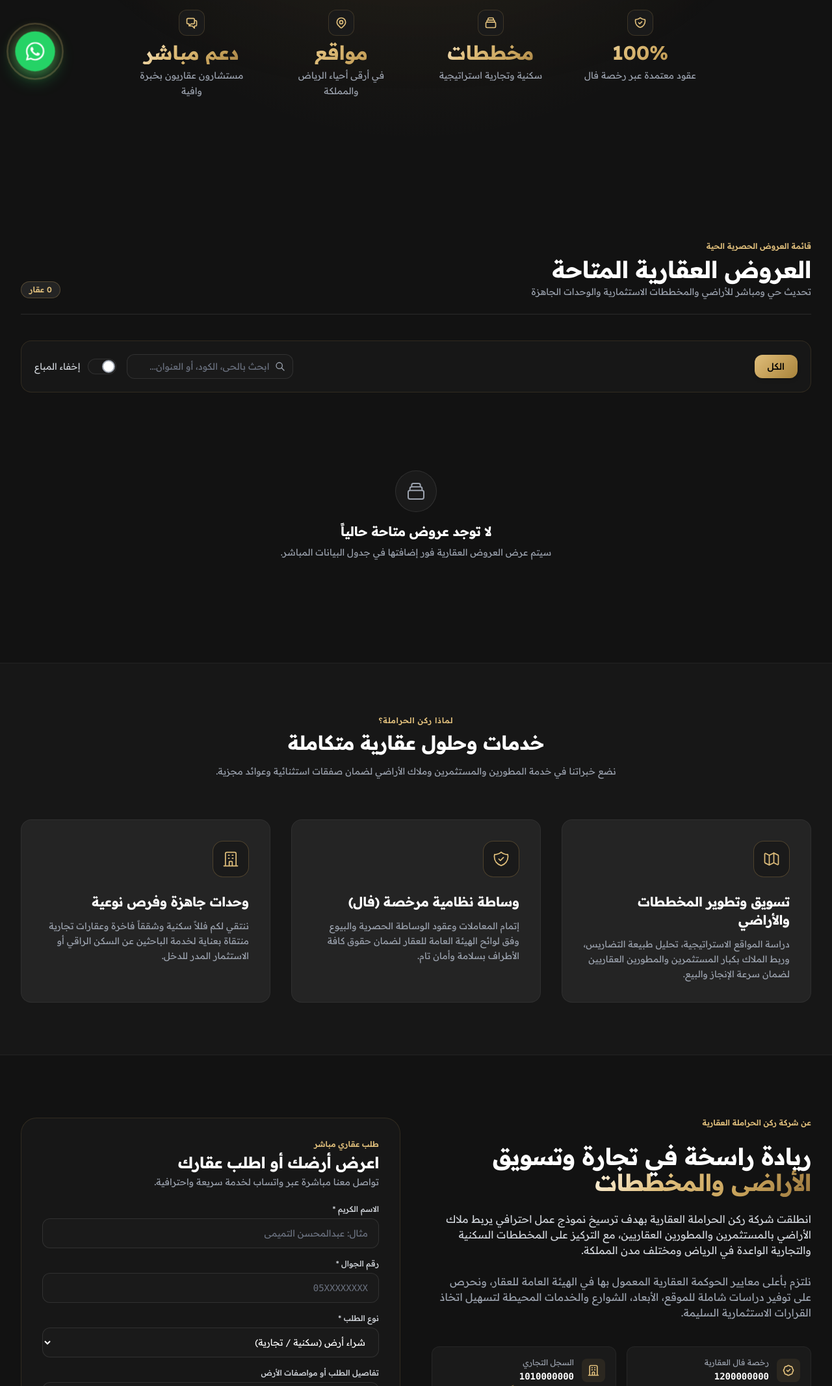
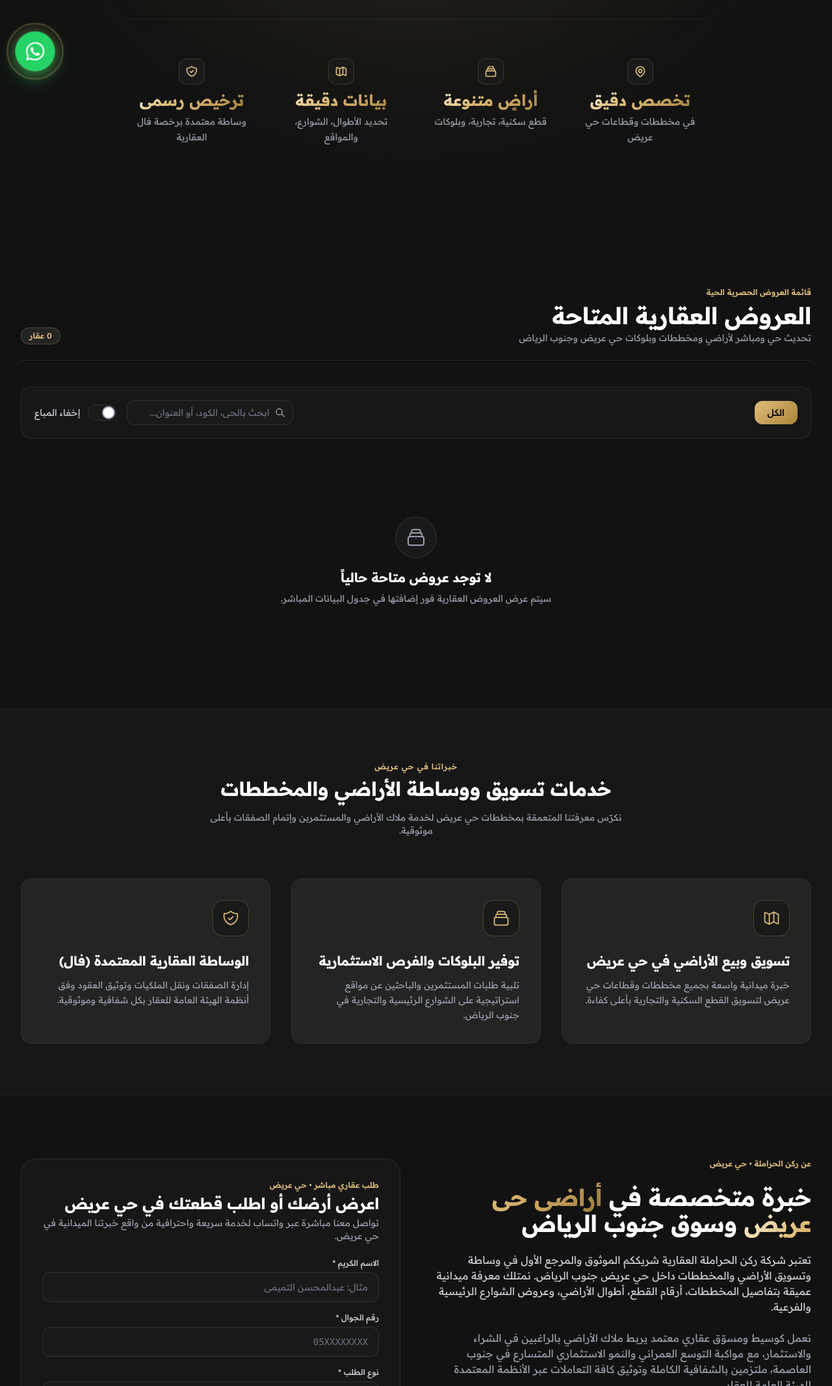
Before and after one commit to p5po/Rukn-Al-Harmalah-wibsite-1, a plain HTML site: page index.html in a window 1280 px wide. Shown: the part 667-2800 px from the top of the page at 65% size. Drawn offline with nearby package versions, Linux system fonts and the light colour scheme; no server answers.

Commit message:
Position company as specialized land and plot brokers in Areed District, South Riyadh

```diff
--- a/index.html
+++ b/index.html
@@ -3,8 +3,8 @@
 <head>
   <meta charset="UTF-8">
   <meta name="viewport" content="width=device-width, initial-scale=1.0">
-  <title>شركة ركن الحراملة العقارية | الأراضي والمخططات الاستثمارية</title>
-  <meta name="description" content="شركة ركن الحراملة العقارية - روّاد الاستثمار وتطوير المخططات والأراضي السكنية والتجارية الفاخرة في المملكة العربية السعودية.">
+  <title>شركة ركن الحراملة العقارية | متخصصون في أراضي ومخططات حي عريض بالرياض</title>
+  <meta name="description" content="شركة ركن الحراملة العقارية - مرجعك الأول لتسويق وبيع وشراء الأراضي السكنية والتجارية والبلوكات في مخططات حي عريض بالرياض.">
 
   <!-- Enhanced Favicon & Touch Icons Suite -->
   <link rel="icon" type="image/png" sizes="32x32" href="images/S-gold-black-logo-removebg-preview.png">
@@ -15,14 +15,14 @@
   <meta name="msapplication-TileColor" content="#121212">
 
   <!-- Open Graph & Social Card Tags -->
-  <meta property="og:title" content="شركة ركن الحراملة العقارية | الأراضي والمخططات الاستثمارية">
-  <meta property="og:description" content="روّاد الاستثمار وتطوير المخططات والأراضي السكنية والتجارية الفاخرة في المملكة العربية السعودية.">
+  <meta property="og:title" content="شركة ركن الحراملة العقارية | متخصصون في أراضي ومخططات حي عريض بالرياض">
+  <meta property="og:description" content="شركة ركن الحراملة العقارية - مرجعك الأول لتسويق وبيع وشراء الأراضي السكنية والتجارية والبلوكات في مخططات حي عريض بالرياض.">
   <meta property="og:image" content="images/L-gold-black-logo.png">
   <meta property="og:type" content="website">
   <meta property="og:locale" content="ar_SA">
   <meta name="twitter:card" content="summary_large_image">
-  <meta name="twitter:title" content="شركة ركن الحراملة العقارية">
-  <meta name="twitter:description" content="روّاد الاستثمار وتطوير المخططات والأراضي السكنية والتجارية الفاخرة في المملكة العربية السعودية.">
+  <meta name="twitter:title" content="شركة ركن الحراملة العقارية | متخصصون في أراضي ومخططات حي عريض بالرياض">
+  <meta name="twitter:description" content="شركة ركن الحراملة العقارية - مرجعك الأول لتسويق وبيع وشراء الأراضي السكنية والتجارية والبلوكات في مخططات حي عريض بالرياض.">
   <meta name="twitter:image" content="images/L-gold-black-logo.png">
 
   <!-- Google Font: Readex Pro -->
@@ -179,17 +179,17 @@
       <div class="max-w-7xl mx-auto px-4 sm:px-6 lg:px-8 relative z-10 text-center">
         <!-- Brand Trust Label -->
         <div class="hero-badge inline-flex items-center px-4 py-1.5 rounded-full bg-[#1A1A1A] border border-[#C5A059]/30 text-xs md:text-sm text-[#DFBE7B] mb-8 shadow-inner font-medium">
-          <span>شركة ركن الحراملة العقارية • وجهتكم للاستثمار العقاري الموثوق</span>
+          <span>متخصصون في أراضي ومخططات حي عريض • الرياض</span>
         </div>
 
         <!-- High-Impact Headline -->
         <h1 class="hero-title text-3xl sm:text-5xl md:text-6xl font-bold tracking-tight text-white mb-6 leading-tight md:leading-tight">
-          نبني المستقبل على <span class="gold-gradient-text">أرضٍ صلبة</span>
+          وجهتك الأولى لأراضي ومخططات <span class="gold-gradient-text">حي عريض بالرياض</span>
         </h1>
 
         <!-- Subheadline / Value Proposition -->
         <p class="hero-desc max-w-3xl mx-auto text-base sm:text-lg md:text-xl text-gray-300 leading-relaxed mb-10 font-light">
-          نختص في طرح وتطوير نخبة المخططات والأراضي السكنية والتجارية الاستراتيجية في الرياض والمملكة، إلى جانب خيارات منتقاة من الوحدات السكنية الجاهزة، وفق أعلى معايير الشفافية والتراخيص الرسمية.
+          نضع بين يديك نخبة الفرص الاستثمارية والسكنية في مخططات حي عريض جنوب الرياض. وساطة وتسويق عقاري للأراضي الخام، القطع المفروزة، والبلوكات ببيانات دقيقة ومحدثة لحظياً.
         </p>
 
         <!-- Hero CTAs -->
@@ -206,7 +206,7 @@
 
           <a
             href="#contact"
-            onclick="document.getElementById('contact-type').value='تسويق أرض';"
+            onclick="document.getElementById('contact-type').value='عرض أرض للبيع / التسويق';"
             class="w-full sm:w-auto inline-flex items-center justify-center gap-2 px-8 py-3.5 rounded-xl bg-[#1A1A1A] hover:bg-[#242424] text-white border border-[#C5A059]/40 hover:border-[#C5A059] font-medium text-base transition-all"
           >
             <span>اعرض أرضك لدينا</span>
@@ -218,11 +218,12 @@
           <div class="text-center p-3 group">
             <div class="w-10 h-10 mx-auto mb-2 rounded-xl bg-[#1A1A1A] border border-[#C5A059]/20 flex items-center justify-center text-[#DFBE7B] group-hover:border-[#C5A059] transition-colors">
               <svg class="w-5 h-5" fill="none" stroke="currentColor" viewBox="0 0 24 24">
-                <path stroke-linecap="round" stroke-linejoin="round" stroke-width="2" d="M9 12l2 2 4-4m5.618-4.016A11.955 11.955 0 0112 2.944a11.955 11.955 0 01-8.618 3.04A12.02 12.02 0 003 9c0 5.591 3.824 10.29 9 11.622 5.176-1.332 9-6.03 9-11.622 0-1.042-.133-2.052-.382-3.016z"></path>
+                <path stroke-linecap="round" stroke-linejoin="round" stroke-width="2" d="M17.657 16.657L13.414 20.9a1.998 1.998 0 01-2.827 0l-4.244-4.243a8 8 0 1111.314 0z"></path>
+                <path stroke-linecap="round" stroke-linejoin="round" stroke-width="2" d="M15 11a3 3 0 11-6 0 3 3 0 016 0z"></path>
               </svg>
             </div>
-            <span class="block text-2xl sm:text-3xl font-bold gold-gradient-text mb-1">100%</span>
-            <span class="text-xs sm:text-sm text-gray-400">عقود معتمدة عبر رخصة فال</span>
+            <span class="block text-xl sm:text-2xl font-bold gold-gradient-text mb-1">تخصص دقيق</span>
+            <span class="text-xs sm:text-sm text-gray-400">في مخططات وقطاعات حي عريض</span>
           </div>
           <div class="text-center p-3 group">
             <div class="w-10 h-10 mx-auto mb-2 rounded-xl bg-[#1A1A1A] border border-[#C5A059]/20 flex items-center justify-center text-[#DFBE7B] group-hover:border-[#C5A059] transition-colors">
@@ -230,27 +231,26 @@
                 <path stroke-linecap="round" stroke-linejoin="round" stroke-width="2" d="M19 11H5m14 0a2 2 0 012 2v6a2 2 0 01-2 2H5a2 2 0 01-2-2v-6a2 2 0 012-2m14 0V9a2 2 0 00-2-2M5 11V9a2 2 0 012-2m0 0V5a2 2 0 012-2h6a2 2 0 012 2v2M7 7h10"></path>
               </svg>
             </div>
-            <span class="block text-2xl sm:text-3xl font-bold gold-gradient-text mb-1">مخططات</span>
-            <span class="text-xs sm:text-sm text-gray-400">سكنية وتجارية استراتيجية</span>
+            <span class="block text-xl sm:text-2xl font-bold gold-gradient-text mb-1">أراضٍ متنوعة</span>
+            <span class="text-xs sm:text-sm text-gray-400">قطع سكنية، تجارية، وبلوكات</span>
           </div>
           <div class="text-center p-3 group">
             <div class="w-10 h-10 mx-auto mb-2 rounded-xl bg-[#1A1A1A] border border-[#C5A059]/20 flex items-center justify-center text-[#DFBE7B] group-hover:border-[#C5A059] transition-colors">
               <svg class="w-5 h-5" fill="none" stroke="currentColor" viewBox="0 0 24 24">
-                <path stroke-linecap="round" stroke-linejoin="round" stroke-width="2" d="M17.657 16.657L13.414 20.9a1.998 1.998 0 01-2.827 0l-4.244-4.243a8 8 0 1111.314 0z"></path>
-                <path stroke-linecap="round" stroke-linejoin="round" stroke-width="2" d="M15 11a3 3 0 11-6 0 3 3 0 016 0z"></path>
+                <path stroke-linecap="round" stroke-linejoin="round" stroke-width="2" d="M9 20l-5.447-2.724A1 1 0 013 16.382V5.618a1 1 0 011.447-.894L9 7m0 13l6-3m-6 3V7m6 10l4.553 2.276A1 1 0 0021 18.382V7.618a1 1 0 00-.553-.894L15 4m0 13V4m0 0L9 7"></path>
               </svg>
             </div>
-            <span class="block text-2xl sm:text-3xl font-bold gold-gradient-text mb-1">مواقع</span>
-            <span class="text-xs sm:text-sm text-gray-400">في أرقى أحياء الرياض والمملكة</span>
+            <span class="block text-xl sm:text-2xl font-bold gold-gradient-text mb-1">بيانات دقيقة</span>
+            <span class="text-xs sm:text-sm text-gray-400">تحديد الأطوال، الشوارع، والمواقع</span>
           </div>
           <div class="text-center p-3 group">
             <div class="w-10 h-10 mx-auto mb-2 rounded-xl bg-[#1A1A1A] border border-[#C5A059]/20 flex items-center justify-center text-[#DFBE7B] group-hover:border-[#C5A059] transition-colors">
               <svg class="w-5 h-5" fill="none" stroke="currentColor" viewBox="0 0 24 24">
-                <path stroke-linecap="round" stroke-linejoin="round" stroke-width="2" d="M17 8h2a2 2 0 012 2v6a2 2 0 01-2 2h-2v4l-4-4H9a1.994 1.994 0 01-1.414-.586m0 0L11 14h4a2 2 0 002-2V6a2 2 0 00-2-2H5a2 2 0 00-2 2v6a2 2 0 002 2h2v4l.586-.586z"></path>
+                <path stroke-linecap="round" stroke-linejoin="round" stroke-width="2" d="M9 12l2 2 4-4m5.618-4.016A11.955 11.955 0 0112 2.944a11.955 11.955 0 01-8.618 3.04A12.02 12.02 0 003 9c0 5.591 3.824 10.29 9 11.622 5.176-1.332 9-6.03 9-11.622 0-1.042-.133-2.052-.382-3.016z"></path>
               </svg>
             </div>
-            <span class="block text-2xl sm:text-3xl font-bold gold-gradient-text mb-1">دعم مباشر</span>
-            <span class="text-xs sm:text-sm text-gray-400">مستشارون عقاريون بخبرة وافية</span>
+            <span class="block text-xl sm:text-2xl font-bold gold-gradient-text mb-1">ترخيص رسمي</span>
+            <span class="text-xs sm:text-sm text-gray-400">وساطة معتمدة برخصة فال العقارية</span>
           </div>
         </div>
       </div>
@@ -267,7 +267,7 @@
               قائمة العروض الحصرية الحية
             </div>
             <h2 class="text-2xl sm:text-4xl font-bold text-white">العروض العقارية المتاحة</h2>
-            <p class="text-sm text-gray-400 mt-1">تحديث حي ومباشر للأراضي والمخططات الاستثمارية والوحدات الجاهزة</p>
+            <p class="text-sm text-gray-400 mt-1">تحديث حي ومباشر لأراضي ومخططات وبلوكات حي عريض وجنوب الرياض</p>
           </div>
 
           <div class="flex items-center gap-3">
@@ -350,9 +350,9 @@
       <div class="max-w-7xl mx-auto px-4 sm:px-6 lg:px-8">
 
         <div class="text-center max-w-2xl mx-auto mb-16">
-          <span class="text-xs text-[#DFBE7B] font-semibold tracking-wider uppercase mb-2 block">لماذا ركن الحراملة؟</span>
-          <h2 class="text-3xl font-bold text-white mb-4">خدمات وحلول عقارية متكاملة</h2>
-          <p class="text-sm text-gray-400">نضع خبراتنا في خدمة المطورين والمستثمرين وملاك الأراضي لضمان صفقات استثنائية وعوائد مجزية.</p>
+          <span class="text-xs text-[#DFBE7B] font-semibold tracking-wider uppercase mb-2 block">خبراتنا في حي عريض</span>
+          <h2 class="text-3xl font-bold text-white mb-4">خدمات تسويق ووساطة الأراضي والمخططات</h2>
+          <p class="text-sm text-gray-400">نكرّس معرفتنا المتعمقة بمخططات حي عريض لخدمة ملاك الأراضي والمستثمرين وإتمام الصفقات بأعلى موثوقية.</p>
         </div>
 
         <div class="grid grid-cols-1 md:grid-cols-3 gap-8">
@@ -364,9 +364,9 @@
                 <path stroke-linecap="round" stroke-linejoin="round" stroke-width="1.5" d="M9 20l-5.447-2.724A1 1 0 013 16.382V5.618a1 1 0 011.447-.894L9 7m0 13l6-3m-6 3V7m6 10l4.553 2.276A1 1 0 0021 18.382V7.618a1 1 0 00-.553-.894L15 4m0 13V4m0 0L9 7"></path>
               </svg>
             </div>
-            <h3 class="text-xl font-bold text-white mb-3">تسويق وتطوير المخططات والأراضي</h3>
+            <h3 class="text-xl font-bold text-white mb-3">تسويق وبيع الأراضي في حي عريض</h3>
             <p class="text-gray-400 text-sm leading-relaxed">
-              دراسة المواقع الاستراتيجية، تحليل طبيعة التضاريس، وربط الملاك بكبار المستثمرين والمطورين العقاريين لضمان سرعة الإنجاز والبيع.
+              خبرة ميدانية واسعة بجميع مخططات وقطاعات حي عريض لتسويق القطع السكنية والتجارية بأعلى كفاءة.
             </p>
           </div>
 
@@ -374,12 +374,12 @@
           <div class="p-8 rounded-2xl bg-[#242424] border border-white/5 hover:border-[#C5A059]/40 transition group">
             <div class="w-14 h-14 rounded-2xl bg-[#1A1A1A] border border-[#C5A059]/30 flex items-center justify-center text-[#DFBE7B] mb-6 group-hover:scale-110 transition-transform">
               <svg class="w-7 h-7" fill="none" stroke="currentColor" viewBox="0 0 24 24">
-                <path stroke-linecap="round" stroke-linejoin="round" stroke-width="1.5" d="M9 12l2 2 4-4m5.618-4.016A11.955 11.955 0 0112 2.944a11.955 11.955 0 01-8.618 3.04A12.02 12.02 0 003 9c0 5.591 3.824 10.29 9 11.622 5.176-1.332 9-6.03 9-11.622 0-1.042-.133-2.052-.382-3.016z"></path>
+                <path stroke-linecap="round" stroke-linejoin="round" stroke-width="1.5" d="M19 11H5m14 0a2 2 0 012 2v6a2 2 0 01-2 2H5a2 2 0 01-2-2v-6a2 2 0 012-2m14 0V9a2 2 0 00-2-2M5 11V9a2 2 0 012-2m0 0V5a2 2 0 012-2h6a2 2 0 012 2v2M7 7h10"></path>
               </svg>
             </div>
-            <h3 class="text-xl font-bold text-white mb-3">وساطة نظامية مرخصة (فال)</h3>
+            <h3 class="text-xl font-bold text-white mb-3">توفير البلوكات والفرص الاستثمارية</h3>
             <p class="text-gray-400 text-sm leading-relaxed">
-              إتمام المعاملات وعقود الوساطة الحصرية والبيوع وفق لوائح الهيئة العامة للعقار لضمان حقوق كافة الأطراف بسلامة وأمان تام.
+              تلبية طلبات المستثمرين والباحثين عن مواقع استراتيجية على الشوارع الرئيسية والتجارية في جنوب الرياض.
             </p>
           </div>
 
@@ -387,12 +387,12 @@
           <div class="p-8 rounded-2xl bg-[#242424] border border-white/5 hover:border-[#C5A059]/40 transition group">
             <div class="w-14 h-14 rounded-2xl bg-[#1A1A1A] border border-[#C5A059]/30 flex items-center justify-center text-[#DFBE7B] mb-6 group-hover:scale-110 transition-transform">
               <svg class="w-7 h-7" fill="none" stroke="currentColor" viewBox="0 0 24 24">
-                <path stroke-linecap="round" stroke-linejoin="round" stroke-width="1.5" d="M19 21V5a2 2 0 00-2-2H7a2 2 0 00-2 2v16m14 0h2m-2 0h-5m-9 0H3m2 0h5M9 7h1m-1 4h1m4-4h1m-1 4h1m-5 10v-5a1 1 0 011-1h2a1 1 0 011 1v5m-4 0h4"></path>
+                <path stroke-linecap="round" stroke-linejoin="round" stroke-width="1.5" d="M9 12l2 2 4-4m5.618-4.016A11.955 11.955 0 0112 2.944a11.955 11.955 0 01-8.618 3.04A12.02 12.02 0 003 9c0 5.591 3.824 10.29 9 11.622 5.176-1.332 9-6.03 9-11.622 0-1.042-.133-2.052-.382-3.016z"></path>
               </svg>
             </div>
-            <h3 class="text-xl font-bold text-white mb-3">وحدات جاهزة وفرص نوعية</h3>
+            <h3 class="text-xl font-bold text-white mb-3">الوساطة العقارية المعتمدة (فال)</h3>
             <p class="text-gray-400 text-sm leading-relaxed">
-              ننتقي لكم فللاً سكنية وشققاً فاخرة وعقارات تجارية منتقاة بعناية لخدمة الباحثين عن السكن الراقي أو الاستثمار المدر للدخل.
+              إدارة الصفقات ونقل الملكيات وتوثيق العقود وفق أنظمة الهيئة العامة للعقار بكل شفافية وموثوقية.
             </p>
           </div>
 
@@ -410,19 +410,19 @@
           <!-- Company Overview (6 cols) -->
           <div class="lg:col-span-6 space-y-6">
             <div class="text-xs text-[#DFBE7B] font-semibold">
-              عن شركة ركن الحراملة العقارية
+              عن ركن الحراملة • حي عريض
             </div>
 
             <h2 class="text-3xl sm:text-4xl font-bold text-white leading-snug">
-              ريادة راسخة في تجارة وتسويق <span class="gold-gradient-text">الأراضي والمخططات</span>
+              خبرة متخصصة في <span class="gold-gradient-text">أراضي حي عريض</span> وسوق جنوب الرياض
             </h2>
 
             <p class="text-gray-300 text-sm sm:text-base leading-relaxed">
-              انطلقت شركة ركن الحراملة العقارية بهدف ترسيخ نموذج عمل احترافي يربط ملاك الأراضي بالمستثمرين والمطورين العقاريين، مع التركيز على المخططات السكنية والتجارية الواعدة في الرياض ومختلف مدن المملكة.
+              تعتبر شركة ركن الحراملة العقارية شريككم الموثوق والمرجع الأول في وساطة وتسويق الأراضي والمخططات داخل حي عريض جنوب الرياض. نمتلك معرفة ميدانية عميقة بتفاصيل المخططات، أرقام القطع، أطوال الأراضي، وعروض الشوارع الرئيسية والفرعية.
             </p>
 
             <p class="text-gray-400 text-sm sm:text-base leading-relaxed">
-              نلتزم بأعلى معايير الحوكمة العقارية المعمول بها في الهيئة العامة للعقار، ونحرص على توفير دراسات شاملة للموقع، الأبعاد، الشوارع والخدمات المحيطة لتسهيل اتخاذ القرارات الاستثمارية السليمة.
+              نعمل كوسيط ومسوّق عقاري معتمد يربط ملاك الأراضي بالراغبين في الشراء والاستثمار، مع مواكبة التوسع العمراني والنمو الاستثماري المتسارع في جنوب العاصمة، ملتزمين بالشفافية الكاملة وتوثيق كافة التعاملات عبر الأنظمة المعتمدة للهيئة العامة للعقار.
             </p>
 
             <!-- Official Licenses & Trust Grid -->
@@ -457,8 +457,8 @@
             <!-- Quick Direct WhatsApp Contact Callout -->
             <div class="p-5 rounded-2xl bg-gradient-to-l from-[#C5A059]/10 to-transparent border border-[#C5A059]/20 flex items-center justify-between">
               <div>
-                <span class="text-xs text-gray-300 block">هل تبحث عن أرض بمواصفات معينة؟</span>
-                <span class="text-sm font-semibold text-white">تواصل مباشرة مع المستشار الاستثماري</span>
+                <span class="text-xs text-gray-300 block">هل تبحث عن قطعة أرض أو بلوك في حي عريض؟</span>
+                <span class="text-sm font-semibold text-white">تواصل مباشرة مع خبير أراضي حي عريض</span>
               </div>
               <a
                 href="https://wa.me/966504302102"
@@ -474,9 +474,9 @@
           <div id="contact" class="lg:col-span-6">
             <div class="glass-panel p-6 sm:p-8 rounded-3xl relative">
               <div class="mb-6">
-                <span class="text-xs text-[#DFBE7B] font-semibold block mb-1">طلب عقاري مباشر</span>
-                <h3 class="text-2xl font-bold text-white">اعرض أرضك أو اطلب عقارك</h3>
-                <p class="text-xs sm:text-sm text-gray-400 mt-1">تواصل معنا مباشرة عبر واتساب لخدمة سريعة واحترافية.</p>
+                <span class="text-xs text-[#DFBE7B] font-semibold block mb-1">طلب عقاري مباشر • حي عريض</span>
+                <h3 class="text-2xl font-bold text-white">اعرض أرضك أو اطلب قطعتك في حي عريض</h3>
+                <p class="text-xs sm:text-sm text-gray-400 mt-1">تواصل معنا مباشرة عبر واتساب لخدمة سريعة واحترافية من واقع خبرتنا الميدانية في حي عريض.</p>
               </div>
 
               <form id="contact-form" class="space-y-4">
@@ -513,10 +513,9 @@
                     id="contact-type"
                     class="w-full bg-[#1A1A1A] border border-white/10 rounded-xl px-4 py-3 text-sm text-white focus:outline-none focus:border-[#C5A059] transition cursor-pointer"
                   >
-                    <option value="شراء أرض">شراء أرض (سكنية / تجارية)</option>
-                    <option value="تسويق أرض">تسويق أرض أو مخطط</option>
-                    <option value="شراء وحدة جاهزة">شراء وحدة جاهزة (فيلا / شقة)</option>
-                    <option value="استفسار عام">استفسار عام واستشارة عقارية</option>
+                    <option value="شراء أرض في حي عريض">شراء أرض في حي عريض</option>
+                    <option value="عرض أرض للبيع / التسويق">عرض أرض للبيع / التسويق</option>
+                    <option value="استفسار عن مخطط أو قطعة">استفسار عن مخطط أو قطعة</option>
                   </select>
                 </div>
 
@@ -526,7 +525,7 @@
                   <textarea
                     id="contact-details"
                     rows="3"
-                    placeholder="اكتب الحي المرغوب، المساحة التقريبية، الميزانية، أو بيانات أرضك..."
+                    placeholder="مثال: أبحث عن قطعة سكنية مساحة 400م في حي عريض، أو أرغب بعرض قطعة رقم..."
                     class="w-full bg-[#1A1A1A] border border-white/10 rounded-xl px-4 py-3 text-sm text-white placeholder-gray-500 focus:outline-none focus:border-[#C5A059] transition resize-none"
                   ></textarea>
                 </div>
@@ -572,7 +571,7 @@
             </div>
           </div>
           <p class="text-xs sm:text-sm text-gray-400 max-w-sm leading-relaxed">
-            خبراء الأراضي والمخططات الاستثمارية في المملكة العربية السعودية. نوفر لعملائنا صفقات عقارية آمنة ومدروسة تعزز نمو ثرواتهم المستقبلية.
+            متخصصون في تسويق ووساطة الأراضي والمخططات في حي عريض بالرياض وفق أعلى معايير الشفافية والمصداقية.
           </p>
           <div class="flex items-center gap-4 text-xs text-gray-400 pt-2 font-mono">
             <span>رخصة فال: 1200000000</span>
@@ -587,8 +586,8 @@
           <ul class="space-y-2 text-xs">
             <li><a href="#properties" class="hover:text-[#DFBE7B] transition">العروض العقارية</a></li>
             <li><a href="#about" class="hover:text-[#DFBE7B] transition">عن ركن الحراملة</a></li>
-            <li><a href="#services" class="hover:text-[#DFBE7B] transition">خدمات المخططات</a></li>
-            <li><a href="#contact" class="hover:text-[#DFBE7B] transition">اعرض عقارك</a></li>
+            <li><a href="#services" class="hover:text-[#DFBE7B] transition">أراضي حي عريض</a></li>
+            <li><a href="#contact" class="hover:text-[#DFBE7B] transition">اعرض أرضك</a></li>
           </ul>
         </div>
 
```
